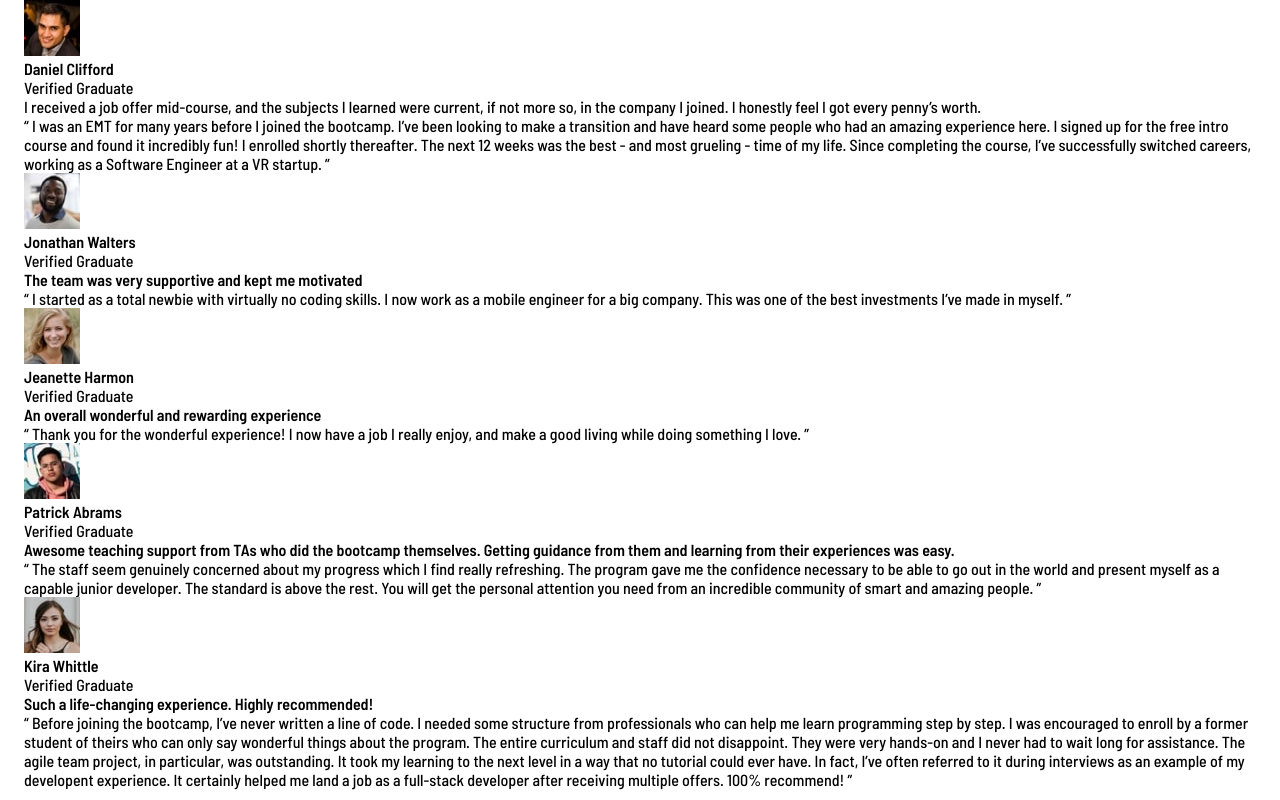
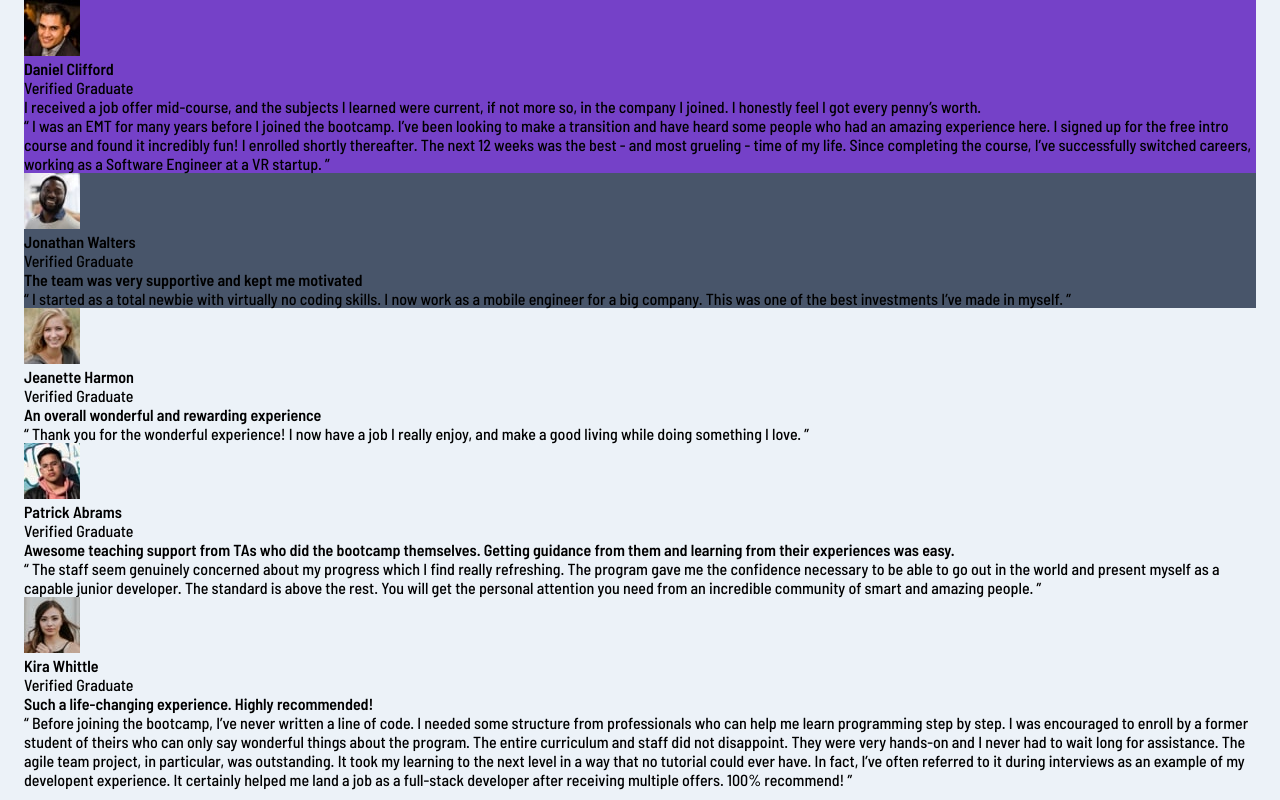
Before and after one commit to O-Julia-O/Testimonials_grid_section, a plain HTML site: page index.html in a window 1280 px wide. Drawn offline with Linux system fonts and the light colour scheme.

Commit message:
added color background

```diff
--- a/css/style.css
+++ b/css/style.css
@@ -29,3 +29,15 @@
 main {
     padding: 0 var(--spacing-24);
 }
+
+body {
+    background-color: var(--Light-grayish-blue);
+}
+
+.background-purple {
+    background-color: var(--Moderate-violet);
+}
+
+.background-dark-grey {
+    background-color: var(--Very-dark-grayish-blue);
+}
--- a/index.html
+++ b/index.html
@@ -17,7 +17,7 @@
 <body>
   <header></header>
   <main>
-    <section>
+    <section class="card background-purple">
       <img src="./images/image-daniel.jpg" alt="">
       <hgroup>
         <p class="barlow-semi-condensed-semibold">Daniel Clifford</p>
@@ -36,7 +36,7 @@
       </blockquote>
     </section>
 
-    <section>
+    <section class="card background-dark-grey">
       <img src="./images/image-jonathan.jpg" alt="">
       <hgroup>
         <p class="barlow-semi-condensed-semibold">Jonathan Walters</p>
@@ -51,7 +51,7 @@
       </blockquote>
     </section>
 
-    <section>
+    <section class="card">
       <img src="./images/image-jeanette.jpg" alt="">
       <hgroup>
         <p class="barlow-semi-condensed-semibold">Jeanette Harmon</p>
@@ -64,7 +64,7 @@
         while doing something I love. ”</blockquote>
     </section>
 
-    <section>
+    <section class="card">
       <img src="./images/image-patrick.jpg" alt="">
       <hgroup>
         <p class="barlow-semi-condensed-semibold">Patrick Abrams</p>
@@ -80,7 +80,7 @@
         an incredible community of smart and amazing people. ”</blockquote>
     </section>
 
-    <section>
+    <section class="card">
       <img src="./images/image-kira.jpg" alt="">
       <hgroup>
         <p class="barlow-semi-condensed-semibold">Kira Whittle</p>
```
